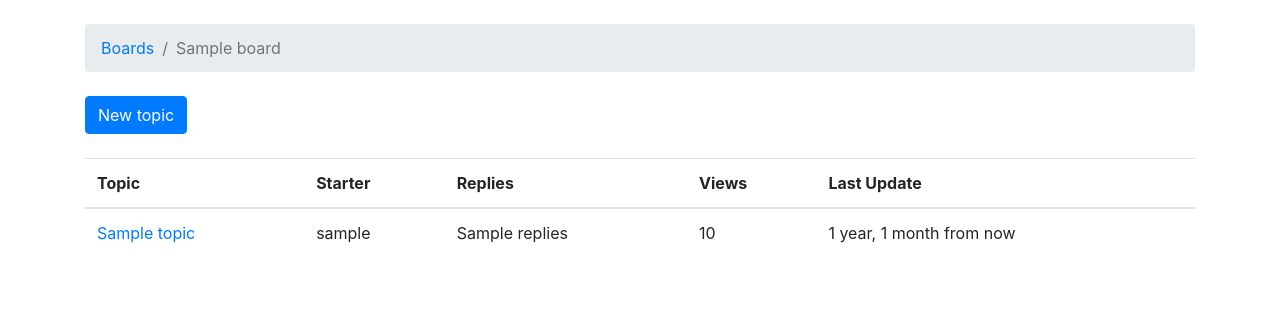
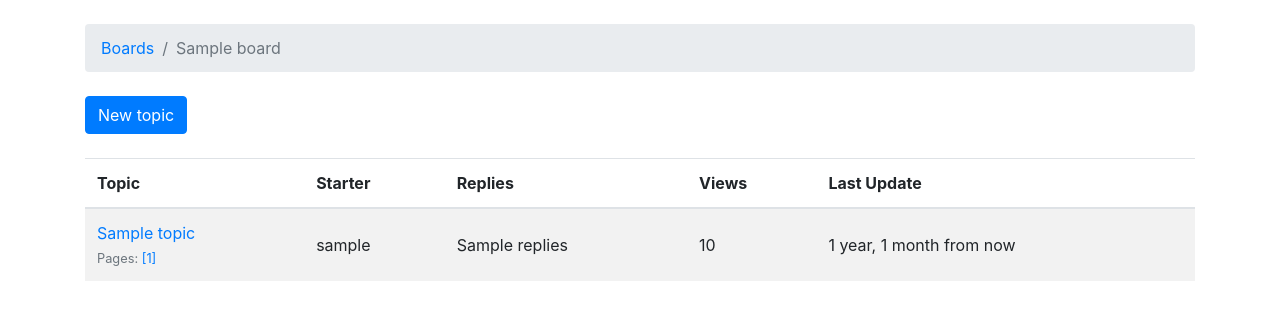
Before and after one commit to sheepxiaozi/forum, a Django app: template my_forum/templates/topics.html in a window 1280 px wide. Shown: the part 56-376 px from the top of the page. Run offline with Django 3.2, Linux system fonts and the light colour scheme; tables that the repository leaves empty hold one stand-in row (values such as "Sample post"); the template is opened without the code that fills it: values that come from a table or form of the project are taken from there, most other values are stand-ins (such as "Sample title", 1, 10 or a date in 2020); parts of the project's set-up code (start-up, migrations or seed data) failed here and were passed over; some libraries are stand-ins or nearby versions; some web fonts are replaced.

Commit message:
回复帖子更新last_update & 列表页渲染 & 分页跳转开头页和结尾页

```diff
--- a/my_forum/boards/models.py
+++ b/my_forum/boards/models.py
@@ -1,3 +1,4 @@
+import math
 from django.db import models
 from django.contrib.auth.models import User
 from django.utils.safestring import mark_safe
@@ -37,6 +38,25 @@
     def __str__(self):
         return self.subject
 
+    def get_page_count(self):
+        count = self.posts.count()
+        pages = count / 20
+        return math.ceil(pages)
+
+    def has_many_pages(self, count=None):
+        if count is None:
+            count = self.get_page_count()
+        return count > 6
+
+    def get_page_range(self):
+        count = self.get_page_count()
+        if self.has_many_pages(count):
+            return range(1, 5)
+        return range(1, count + 1)
+
+    def get_last_ten_posts(self):
+        return self.posts.order_by('-created_at')[:10]
+
 
 class Comment(models.Model):
     """ 评论 """
--- a/my_forum/templates/pagination.html
+++ b/my_forum/templates/pagination.html
@@ -1,6 +1,16 @@
 {% if is_paginated %}
   <nav aria-label="Topics pagination" class="mb-4">
     <ul class="pagination">
+      {% if page_obj.number > 1 %}
+        <li class="page-item">
+          <a class="page-link" href="?page=1">First</a>
+        </li>
+      {% else %}
+        <li class="page-item disabled">
+          <span class="page-link">First</span>
+        </li>
+      {% endif %}
+
       {% if page_obj.has_previous %}
         <li class="page-item">
           <a class="page-link" href="?page={{ page_obj.previous_page_number }}">Previous</a>
@@ -19,7 +29,7 @@
               <span class="sr-only">(current)</span>
             </span>
           </li>
-        {% else %}
+        {% elif page_num > page_obj.number|add:'-3' and page_num < page_obj.number|add:'3' %}
           <li class="page-item">
             <a class="page-link" href="?page={{ page_num }}">{{ page_num }}</a>
           </li>
@@ -35,6 +45,16 @@
           <span class="page-link">Next</span>
         </li>
       {% endif %}
+
+      {% if page_obj.number != paginator.num_pages %}
+        <li class="page-item">
+          <a class="page-link" href="?page={{ paginator.num_pages }}">Last</a>
+        </li>
+      {% else %}
+        <li class="page-item disabled">
+          <span class="page-link">Last</span>
+        </li>
+      {% endif %}
     </ul>
   </nav>
 {% endif %}
--- a/my_forum/templates/reply_topic.html
+++ b/my_forum/templates/reply_topic.html
@@ -19,7 +19,7 @@
     <button type="submit" class="btn btn-success">Comment a reply</button>
   </form>
 
-  {% for post in topic.posts.all %}
+  {% for post in topic.get_last_ten_posts %}
     <div class="card mb-2">
       <div class="card-body p-3">
         <div class="row mb-3">
--- a/my_forum/templates/topic_posts.html
+++ b/my_forum/templates/topic_posts.html
@@ -19,7 +19,7 @@
   </div>
 
   {% for post in posts %}
-    <div class="card {% if forloop.last %}mb-4{% else %}mb-2{% endif %} {% if forloop.first %}border-dark{% endif %}">
+      <div id="{{ post.pk }}" class="card {% if forloop.last %}mb-4{% else %}mb-2{% endif %} {% if forloop.first %}border-dark{% endif %}">
       {% if forloop.first %}
         <div class="card-header text-white bg-dark py-2 px-3">{{ topic.subject }}</div>
       {% endif %}
--- a/my_forum/templates/topics.html
+++ b/my_forum/templates/topics.html
@@ -16,7 +16,7 @@
     <a href="{% url 'new_topic' board.pk %}" class="btn btn-primary">New topic</a>
   </div>
 
-  <table class="table">
+  <table class="table table-striped mb-4">
     <thead class="thead-inverse">
       <tr>
         <th>Topic</th>
@@ -28,13 +28,27 @@
     </thead>
     <tbody>
       {% for topic in topics %}
-          <tr>
-            <td><a href="{% url 'topic_posts' board.pk topic.pk %}">{{ topic.subject }}</a></td>
-            <td>{{ topic.starter.username }}</td>
-            <td>{{ topic.replies }}</td>
-            <td>{{ topic.views }}</td>
-            <td>{{ topic.last_updated|naturaltime }}</td>
-          </tr>
+        {% url 'topic_posts' board.pk topic.pk as topic_url %}
+        <tr>
+          <td>
+            <p class="mb-0">
+              <a href="{{ topic_url }}">{{ topic.subject }}</a>
+            </p>
+            <small class="text-muted">
+              Pages:
+              {% for i in topic.get_page_range %}
+                <a href="{{ topic_url }}?page={{ i }}">{{ i }}</a>
+              {% endfor %}
+              {% if topic.has_many_pages %}
+              ... <a href="{{ topic_url }}?page={{ topic.get_page_count }}">Last Page</a>
+              {% endif %}
+            </small>
+          </td>
+          <td class="align-middle">{{ topic.starter.username }}</td>
+          <td class="align-middle">{{ topic.replies }}</td>
+          <td class="align-middle">{{ topic.views }}</td>
+          <td class="align-middle">{{ topic.last_updated|naturaltime }}</td>
+        </tr>
       {% endfor %}
     </tbody>
   </table>
```
Also changed, not shown: my_forum/boards/tests/test_view_reply_topic.py (+8 -1 lines), my_forum/boards/views.py (+19 -3 lines).
